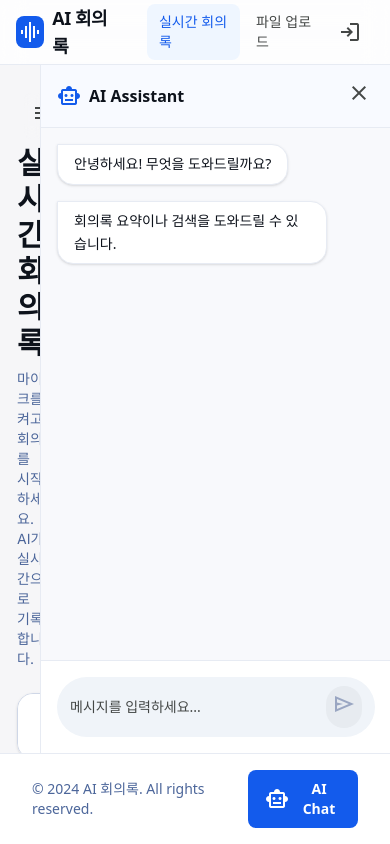
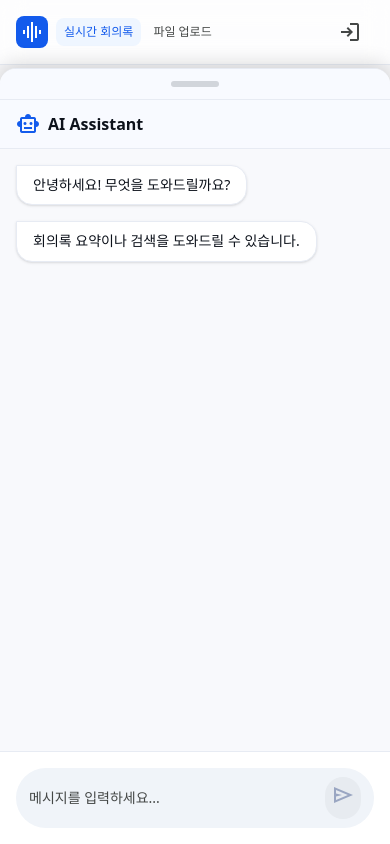
Before and after one commit to leejunhyuk1061204/AI-5-mini-project, a React (Vite) app in the folder frontend/: page /live in a window 390 px wide. Built offline with nearby package versions, Linux system fonts and the light colour scheme.

Commit message:
모바일 반응형 추가

```diff
--- a/frontend/src/chatbot/Chatbot.tsx
+++ b/frontend/src/chatbot/Chatbot.tsx
@@ -86,24 +86,42 @@ const Chatbot: React.FC<ChatbotProps> = ({ isOpen, onClose }) => {
     };
 
     return (
+        <>
+            {/* Mobile Backdrop Removed */}
+
             <div
                 className={`
-                flex flex-col h-full border-l border-[#e7ebf3] bg-white transition-all duration-300 overflow-hidden relative
-                ${isOpen ? 'w-[350px] min-w-[350px] opacity-100' : 'w-0 min-w-0 opacity-0'}
+                    flex flex-col bg-white transition-all duration-300 overflow-hidden z-[70] shadow-[0_-4px_20px_rgba(0,0,0,0.15)]
+
+                    /* Mobile: Bottom Sheet */
+                    fixed bottom-0 left-0 right-0 rounded-t-2xl border-t border-[#e7ebf3] h-[92vh] lg:h-full
+                    ${isOpen
+                        ? 'translate-y-0 opacity-100 visible'
+                        : 'translate-y-full opacity-0 invisible lg:translate-y-0'
+                    }
+
+                    /* Desktop: Right Drawer (Relative) */
+                    lg:relative lg:inset-auto lg:rounded-none lg:border-t-0 lg:border-l lg:shadow-none
+                    ${isOpen
+                        ? 'lg:w-[350px] lg:opacity-100 lg:visible'
+                        : 'lg:w-0 lg:opacity-0 lg:invisible'
+                    }
                 `}
             >
+                {/* Mobile Handle (Tap to Close) */}
+                <div
+                    className="w-full flex justify-center py-3 bg-[#f8faff] lg:hidden cursor-pointer border-b border-[#e7ebf3]"
+                    onClick={onClose}
+                >
+                    <div className="w-12 h-1.5 bg-[#d1d5db] rounded-full pointer-events-none" />
+                </div>
+
                 {/* Header */}
                 <div className="flex items-center justify-between px-4 py-3 border-b border-[#e7ebf3] bg-[#f8faff] min-w-[350px]">
                     <div className="flex items-center gap-2">
                         <span className="material-symbols-outlined text-[#135bec]">smart_toy</span>
                         <span className="font-bold text-[#0d121b]">AI Assistant</span>
                     </div>
-                <button
-                    onClick={onClose}
-                    className="p-1 rounded-full hover:bg-[#e7ebf0] text-[#444746] transition-colors"
-                >
-                    <span className="material-symbols-outlined text-[20px]">close</span>
-                </button>
                 </div>
 
                 {/* Messages Area */}
@@ -166,6 +184,7 @@ const Chatbot: React.FC<ChatbotProps> = ({ isOpen, onClose }) => {
                     </div>
                 </div>
             </div>
+        </>
     );
 };
 
--- a/frontend/src/layout/Header.tsx
+++ b/frontend/src/layout/Header.tsx
@@ -7,20 +7,20 @@ const Header: React.FC = () => {
     return (
         <header className="sticky top-0 z-50 w-full border-b border-[#e7ebf3] bg-white/80 backdrop-blur-md">
             <div className="flex h-16 items-center justify-between px-4 md:px-8 max-w-[1400px] mx-auto">
-                <div className="flex items-center gap-8">
+                <div className="flex items-center gap-2 sm:gap-8">
                     {/* Left: Logo/Icon */}
                     <Link to="/" className="flex items-center gap-2 hover:opacity-80 transition-opacity">
-                        <div className="flex items-center justify-center w-8 h-8 rounded-lg bg-[#135bec] text-white">
+                        <div className="flex items-center justify-center w-8 h-8 rounded-lg bg-[#135bec] text-white shrink-0">
                             <span className="material-symbols-outlined text-[20px]">graphic_eq</span>
                         </div>
-                        <span className="text-[#0d121b] font-bold text-lg tracking-tight">AI 회의록</span>
+                        <span className="text-[#0d121b] font-bold text-lg tracking-tight hidden sm:block">AI 회의록</span>
                     </Link>
 
                     {/* Navigation - Moved to left next to logo */}
                     <nav className="flex items-center gap-1">
                         <Link
                             to="/live"
-                            className={`px-3 py-2 rounded-lg text-sm font-medium transition-colors ${location.pathname === '/live'
+                            className={`px-2 py-1.5 sm:px-3 sm:py-2 rounded-lg text-xs sm:text-sm font-medium transition-colors whitespace-nowrap ${location.pathname === '/live'
                                 ? 'text-[#135bec] bg-blue-50'
                                 : 'text-[#444746] hover:bg-[#f0f4f9]'
                                 }`}
@@ -29,7 +29,7 @@ const Header: React.FC = () => {
                         </Link>
                         <Link
                             to="/upload"
-                            className={`px-3 py-2 rounded-lg text-sm font-medium transition-colors ${location.pathname === '/upload'
+                            className={`px-2 py-1.5 sm:px-3 sm:py-2 rounded-lg text-xs sm:text-sm font-medium transition-colors whitespace-nowrap ${location.pathname === '/upload'
                                 ? 'text-[#135bec] bg-blue-50'
                                 : 'text-[#444746] hover:bg-[#f0f4f9]'
                                 }`}
--- a/frontend/src/liveStt/LiveSttPage.tsx
+++ b/frontend/src/liveStt/LiveSttPage.tsx
@@ -241,21 +241,30 @@ const LiveSttPage: React.FC = () => {
             />
 
             <main className="flex-1 flex flex-col h-full overflow-hidden relative transition-all duration-300">
-                <div className="flex-1 flex flex-col max-w-[960px] mx-auto w-full p-4 md:p-8 pt-20 min-h-0 overflow-hidden">
+                <div className="flex-1 flex flex-col max-w-[960px] mx-auto w-full p-4 md:p-8 pt-2 md:pt-8 min-h-0 overflow-hidden">
 
                     {/* Header */}
-                    <div className="flex justify-between items-center mb-6">
+                    <div className="flex flex-col items-start gap-4 mb-4 md:flex-row md:justify-between md:items-center">
                         <div className="flex items-center gap-4">
+                            {/* Mobile Sidebar Toggle */}
+                            <button
+                                onClick={() => setIsSidebarOpen(true)}
+                                className="p-2 -ml-2 rounded-lg hover:bg-[#e7ebf0] text-[#444746] transition-colors"
+                                title="사이드바 열기"
+                            >
+                                <span className="material-symbols-outlined text-[24px]">menu</span>
+                            </button>
+
                             <div>
-                                <h1 className="text-[#0d121b] text-3xl font-black tracking-tight mb-2">실시간 회의록</h1>
-                                <p className="text-[#4c669a] text-sm">마이크를 켜고 회의를 시작하세요. AI가 실시간으로 기록합니다.</p>
+                                <h1 className="text-[#0d121b] text-2xl md:text-3xl font-black tracking-tight mb-1 md:mb-2">실시간 회의록</h1>
+                                <p className="text-[#4c669a] text-xs md:text-sm">마이크를 켜고 회의를 시작하세요. AI가 실시간으로 기록합니다.</p>
                             </div>
                         </div>
-                        <div className="flex gap-2">
+                        <div className="flex gap-2 w-full md:w-auto overflow-x-auto pb-1 md:pb-0 no-scrollbar">
                             <button
                                 onClick={handleSummarize}
                                 disabled={isSummarizing || isListening}
-                                className={`px-4 py-2 text-sm font-bold text-white rounded-lg transition-all shadow-sm flex items-center gap-2
+                                className={`px-3 py-2 md:px-4 text-sm font-bold text-white rounded-lg transition-all shadow-sm flex items-center gap-2 whitespace-nowrap shrink-0
                                     ${isSummarizing || isListening
                                         ? 'bg-gray-400 cursor-not-allowed'
                                         : 'bg-gradient-to-r from-indigo-500 to-purple-600 hover:from-indigo-600 hover:to-purple-700'
@@ -275,13 +284,13 @@ const LiveSttPage: React.FC = () => {
                             </button>
                             <button
                                 onClick={handleSave}
-                                className="px-4 py-2 text-sm font-bold text-white bg-[#135bec] hover:bg-blue-700 rounded-lg transition-colors shadow-sm"
+                                className="px-3 py-2 md:px-4 text-sm font-bold text-white bg-[#135bec] hover:bg-blue-700 rounded-lg transition-colors shadow-sm whitespace-nowrap shrink-0"
                             >
                                 저장하기
                             </button>
                             <button
                                 onClick={handleClear}
-                                className="px-4 py-2 text-sm font-semibold text-[#4c669a] hover:bg-[#e7ebf3] rounded-lg transition-colors border border-transparent hover:border-[#cfd7e7]"
+                                className="px-3 py-2 md:px-4 text-sm font-semibold text-[#4c669a] hover:bg-[#e7ebf3] rounded-lg transition-colors border border-transparent hover:border-[#cfd7e7] whitespace-nowrap shrink-0"
                             >
                                 지우기
                             </button>
--- a/frontend/src/sidebar/Sidebar.tsx
+++ b/frontend/src/sidebar/Sidebar.tsx
@@ -22,25 +22,23 @@ const Sidebar: React.FC<SidebarProps> = ({
 
     return (
         <>
-            {/* Open Sidebar Button (Hamburger) - Only visible when sidebar is closed */}
-            {!isOpen && onToggle && (
-                <button
+            {/* Mobile Backdrop */}
+            {isOpen && (
+                <div
+                    className="fixed inset-0 z-[59] bg-black/20 backdrop-blur-sm md:hidden"
                     onClick={onToggle}
-                    className="absolute top-7 left-6 z-50 p-2 rounded-lg hover:bg-[#e7ebf0] text-[#444746] transition-colors backdrop-blur-sm"
-                    title="사이드바 열기"
-                >
-                    <span className="material-symbols-outlined text-[24px]">menu</span>
-                </button>
+                />
             )}
 
             <aside
                 className={`
-                    bg-[#f0f4f9] h-full min-h-[600px] flex flex-col transition-all duration-300 overflow-hidden border-r border-[#e7ebf3] relative
-                    ${isOpen ? 'w-[280px] min-w-[280px]' : 'w-0 min-w-0 opacity-0'}
+                    fixed inset-y-0 left-0 z-[60] bg-[#f0f4f9] h-full flex flex-col transition-all duration-300 overflow-hidden border-r border-[#e7ebf3] shadow-lg md:shadow-none
+                    md:relative md:translate-x-0
+                    ${isOpen ? 'translate-x-0 w-[280px]' : '-translate-x-full w-0 md:w-0 md:opacity-0'}
                 `}
             >
                 {/* History List */}
-                <div className="flex-1 overflow-y-auto px-2 py-4">
+                <div className="flex-1 overflow-y-auto px-2 py-4 w-[280px]">
                     <div className="flex items-center justify-between mb-1 px-3 py-2">
                         <span className="text-xs font-medium text-[#444746]">최근 활동</span>
 
@@ -55,8 +53,8 @@ const Sidebar: React.FC<SidebarProps> = ({
                         )}
                     </div>
 
-                    {/* The history list will now always be expanded as the toggle button is removed */}
-                    <div className={`flex flex-col gap-1 transition-all duration-300 origin-top overflow-hidden opacity-100 max-h-[5000px]`}>
+                    {/* The history list */}
+                    <div className={`flex flex-col gap-1 transition-all duration-300 overflow-hidden`}>
                         {history.length === 0 ? (
                             <div className="px-3 py-4 text-sm text-[#444746] text-center">
                                 아직 저장된 회의록이 없습니다.
@@ -65,7 +63,13 @@ const Sidebar: React.FC<SidebarProps> = ({
                             history.map((item) => (
                                 <div key={item.id} className="relative group">
                                     <button
-                                        onClick={() => onSelectHistory(item.id)}
+                                        onClick={() => {
+                                            onSelectHistory(item.id);
+                                            // Close sidebar on mobile selection if needed, but maybe let user keep it open
+                                            if (window.innerWidth < 768 && onToggle) {
+                                                // Optional: onToggle();
+                                            }
+                                        }}
                                         className={`
                                         flex items-center gap-3 px-3 py-2 rounded-full text-left transition-colors w-full
                                         ${currentHistoryId === item.id
@@ -97,9 +101,6 @@ const Sidebar: React.FC<SidebarProps> = ({
                         )}
                     </div>
                 </div>
-
-
-
             </aside >
         </>
     );
--- a/frontend/src/uploadPage/UploadPage.tsx
+++ b/frontend/src/uploadPage/UploadPage.tsx
@@ -134,16 +134,25 @@ const UploadPage: React.FC = () => {
             />
 
             <main className="flex-1 flex flex-col h-full overflow-y-auto transition-all duration-300 relative">
-                <div className="flex-1 flex flex-col max-w-[960px] mx-auto w-full p-4 md:p-8 pt-20">
+                <div className="flex-1 flex flex-col max-w-[960px] mx-auto w-full p-4 md:p-8 pt-2 md:pt-8">
                     {/* Header */}
-                    <div className="flex flex-wrap justify-between gap-3 pb-8">
-                        <div className="flex min-w-72 flex-col gap-2">
+                    <div className="flex flex-wrap justify-between gap-3 pb-4 md:pb-8">
+                        <div className="flex w-full flex-col gap-2">
                             <div className="flex items-center gap-4">
-                                <h1 className="text-[#0d121b] text-3xl md:text-4xl font-black leading-tight tracking-[-0.033em]">
+                                {/* Mobile Sidebar Toggle */}
+                                <button
+                                    onClick={() => setIsSidebarOpen(true)}
+                                    className="p-2 -ml-2 rounded-lg hover:bg-[#e7ebf0] text-[#444746] transition-colors"
+                                    title="사이드바 열기"
+                                >
+                                    <span className="material-symbols-outlined text-[24px]">menu</span>
+                                </button>
+
+                                <h1 className="text-[#0d121b] text-2xl md:text-4xl font-black leading-tight tracking-tight">
                                     오디오 업로드
                                 </h1>
                             </div>
-                            <p className="text-[#4c669a] text-base font-normal leading-normal">
+                            <p className="text-[#4c669a] text-xs md:text-base font-normal leading-normal">
                                 AI가 회의 내용을 요약해 드립니다. MP3, M4A 포맷을 지원하며 최대 500MB까지 업로드 가능합니다.
                             </p>
                         </div>
```
Lines whose indentation alone changed are shown as unchanged.
